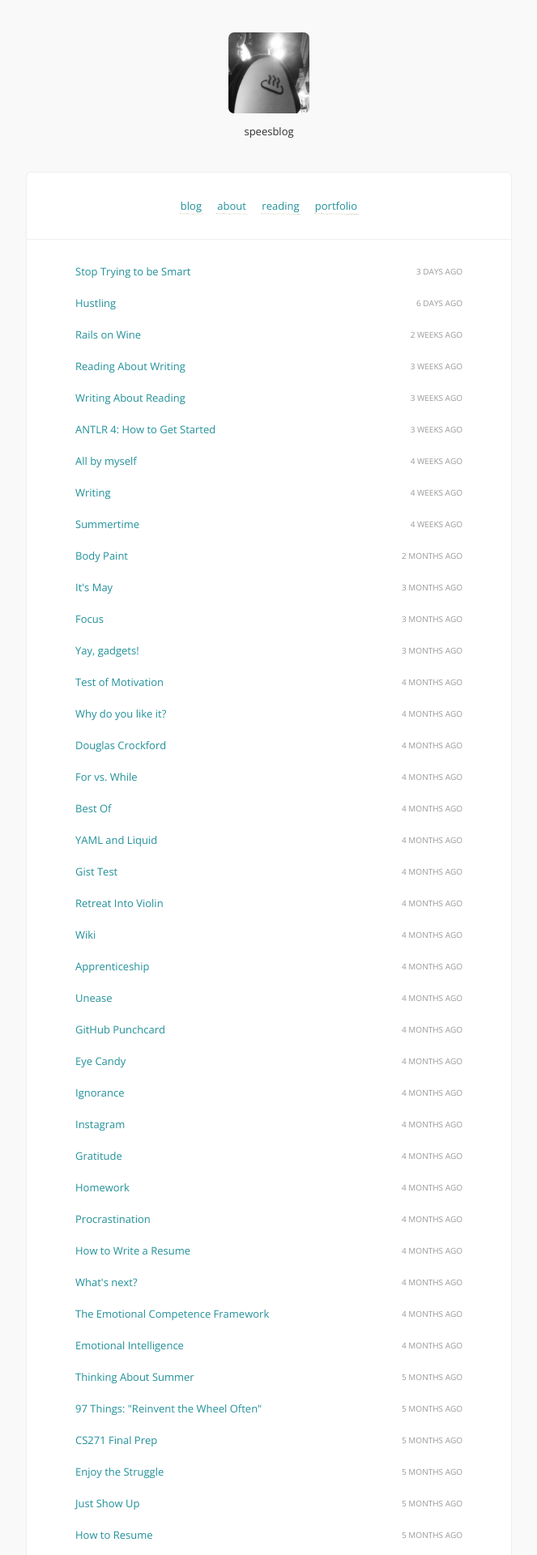
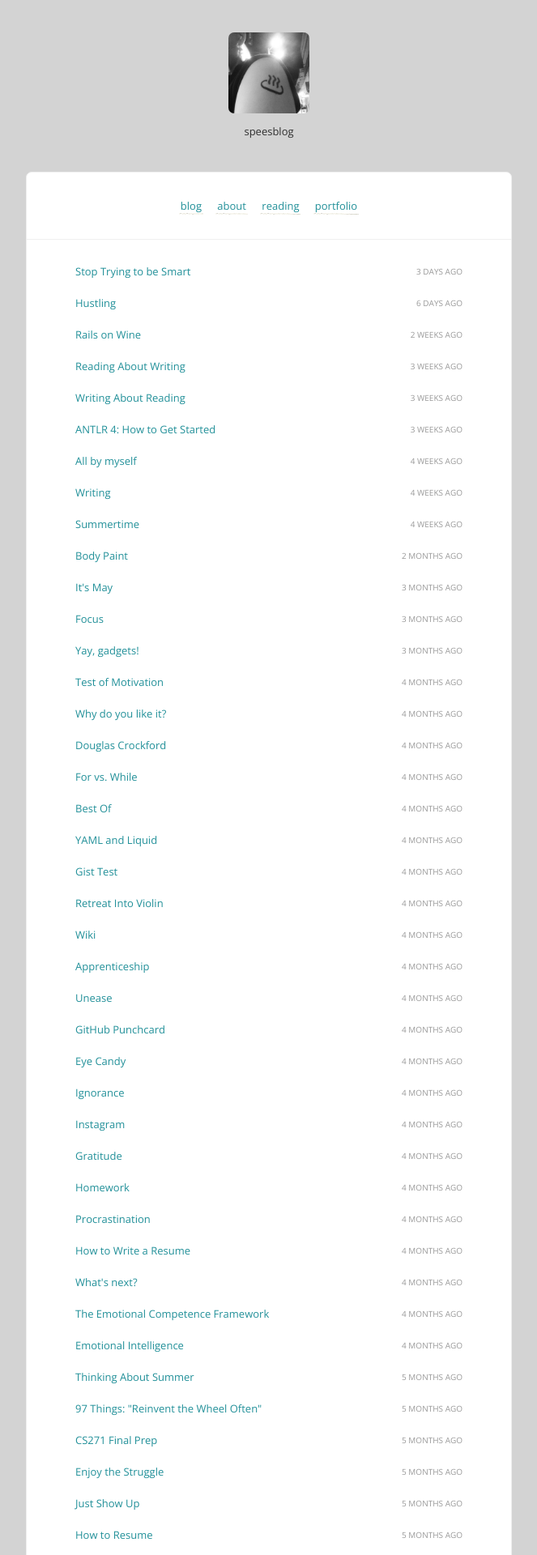
Before and after one commit to shelbyspees/speesblog, a Jekyll site: the page built from index.html, in a window 1280 px wide. Shown: the top 1920 px of the page at 81% size, without its empty margins (308-971 px from the left). Built offline with Jekyll 4.4.1, drawn with Linux system fonts in a browser that asks for light colours; nearby versions of some CDN libraries; comment, search, counter and statistics services are not loaded.

Commit message:
Change background color

```diff
--- a/stylesheets/style.css
+++ b/stylesheets/style.css
@@ -5,7 +5,7 @@ html, body {
   height: 100%; }
 
 body {
-  background: #f9f9f9;
+  background: lightgray;
   color: #303030;
   font-family: 'Open Sans', sans-serif;
   font-weight: 400;
```
